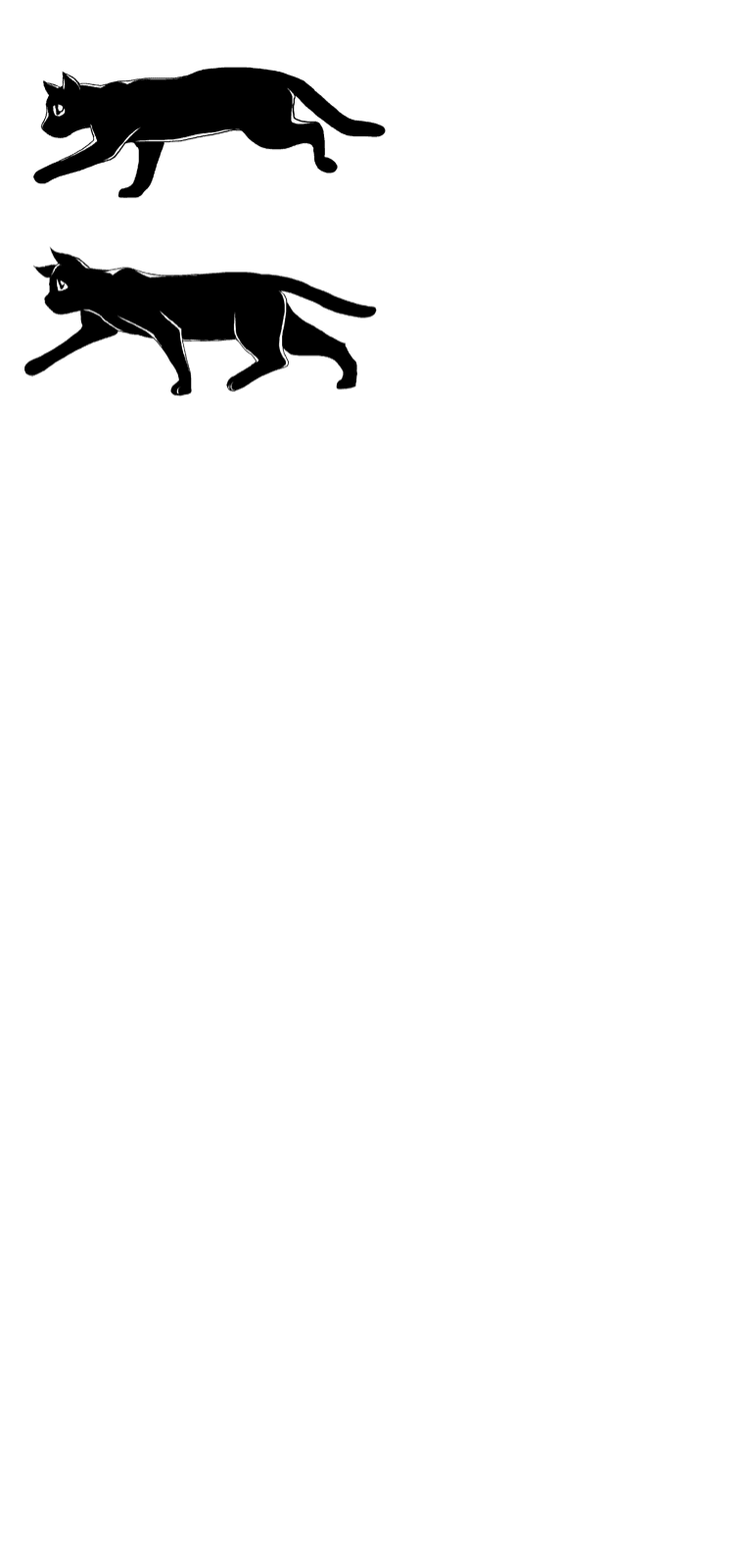
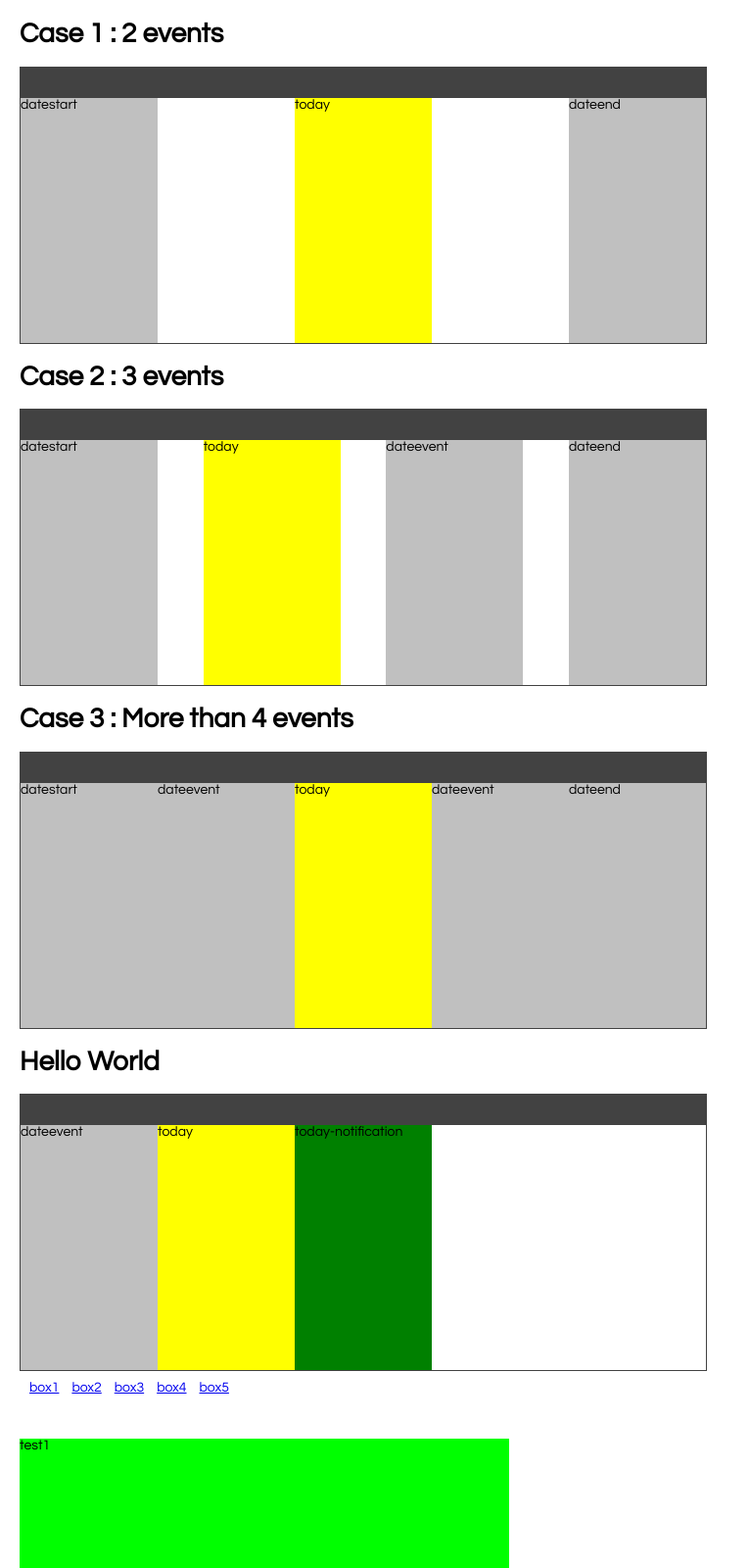
Before and after one commit to yve5/sandbox-css, a website: page app/index.html in a window 1280 px wide. Shown: the top 1600 px of the page at 98% size, without its empty margins (0-765 px from the left). Before the commit the page ends 800 px from the top, so only its background shows below. Drawn offline with Linux system fonts and the light colour scheme.

Commit message:
timeline

```diff
--- a/app/css/style.less
+++ b/app/css/style.less
@@ -1,34 +1,141 @@
 body {
     font: 14px "Century Gothic", Futura, sans-serif;
     margin: 20px;
+    padding: 0;
 }
 
-div.animation {
-    &-run {
-        background: url('../doc/tuna_sprite.png') 0 0;
-        background-repeat: no-repeat;
-        height: 200px;
-        width: 400px;
+div.window {
+    width: 700px;
+    height: 250px;
+    background-color: #fff;
 
-        animation: run 800ms steps(13) infinite;
+    border: 1px solid #424242;
+    border-top-width: 32px;
 
-        @keyframes run {
-            0%      { background-position: -1200px 0; }
-            100%    { background-position: -1200px -2591px; }
+    overflow: auto;
+}
+
+
+
+
+
+@timeline-slot-width: 20%;
+
+
+ul.timeline {
+    list-style: none;
+    padding: 0;
+    margin: 0;
+
+    overflow: auto;
+    height: 100%;
+
+    > li {
+        height: 100%;
+        float: left;
+        padding: 0;
+        margin: 0;
+
+        width: @timeline-slot-width;
+
+        &.event {
+            background-color: silver;
+        }
+
+        &.today {
+            background-color: yellow;
+        }
+
+        &.today-notification {
+            background-color: green;
         }
     }
 
-    &-walk {
-        background: url('../doc/tuna_sprite.png') 0 0;
-        background-repeat: no-repeat;
-        height: 200px;
-        width: 400px;
+    &.events-3 {
+        width: 100%;
 
-        animation: walk 900ms steps(12) infinite;
+        > li.event {
+            &:first-child {
+                margin-right: (100% - (3 * @timeline-slot-width)) / 2;
+            }
 
-        @keyframes walk {
-            0%      { background-position: 0px 0; }
-            100%    { background-position: 0px -2391px; }
+            &:last-child {
+                margin-left: (100% - (3 * @timeline-slot-width)) / 2;
+            }
+        }
+    }
+
+    &.events-4 {
+        width: 100%;
+
+        > li {
+            &.event, &.today {
+                margin-right: (100% - (4 * @timeline-slot-width)) / 3;
+            }
+
+            &.event:last-child {
+                margin-right: 0;
+            }
         }
     }
 }
+
+
+
+
+
+
+
+
+
+
+
+#nav {
+    // background-color: #FFF;
+    // position: fixed;
+    padding: 10px;
+    left: 0;
+    top: 0;
+
+    a {
+        display: inline-block;
+        margin-right: 10px;
+    }
+}
+
+@width: 500px;
+
+#container {
+    margin: 1.5em 0 0;
+    overflow: auto;
+    // width: 500%;
+    width: @width;
+    padding: 0;
+
+    ul {
+        list-style: none;
+        // width: 100%;
+        padding: 0;
+        margin: 0;
+
+        width: @width * 5;
+
+        .ab {
+            background-color: orange;
+            float: left;
+            padding: 0;
+            margin: 0;
+
+            width: @width;
+
+
+            &:nth-child(odd) {
+                background-color: lime;
+            }
+
+            div {
+                height: 500px;
+            }
+        }
+    }
+}
--- a/app/index.html
+++ b/app/index.html
@@ -1,16 +1,90 @@
 <!doctype html>
 <html>
 <head>
-    <meta charset="utf-8">
-    <meta name="viewport" content="width=device-width">
-    <meta name="description" content="Sandbox, LESS, CSS">
+    <meta Charset="utf-8">
+    <meta Name="viewport" Content="width=device-width">
+    <meta Name="description" Content="sandbox, Less, Css">
 
     <title>Sandbox · CSS</title>
 
     <link rel="stylesheet" href="css/style.css"/>
 </head>
 <body>
-    <div class="animation-run"></div>
-    <div class="animation-walk"></div>
+
+    <h1>Case 1 : 2 events</h1>
+    <div class="window">
+        <ul class="timeline events-3">
+            <li class="event">date<span>start</span></li>
+            <li class="today">today</li>
+            <li class="event">date<span>end</span></li>
+        </ul>
+    </div>
+
+    <h1>Case 2 : 3 events</h1>
+    <div class="window">
+        <ul class="timeline events-4">
+            <li class="event">date<span>start</span></li>
+            <li class="today">today</li>
+            <li class="event">date<span>event</span></li>
+            <li class="event">date<span>end</span></li>
+        </ul>
+    </div>
+
+    <h1>Case 3 : More than 4 events</h1>
+    <div class="window">
+        <ul class="timeline">
+            <li class="event">date<span>start</span></li>
+            <li class="event">date<span>event</span></li>
+            <li class="today">today</li>
+            <li class="event">date<span>event</span></li>
+            <li class="event">date<span>end</span></li>
+        </ul>
+    </div>
+
+
+
+    <h1>Hello World</h1>
+    <div class="window">
+        <ul class="timeline">
+            <li class="event">date<span>event</span></li>
+            <li class="today">today</li>
+            <li class="today-notification">today-notification</li>
+        </ul>
+    </div>
+
+
+
+
+
+    <div id="nav">
+        <a href="#box1">box1</a>
+        <a href="#box2">box2</a>
+        <a href="#box3">box3</a>
+        <a href="#box4">box4</a>
+        <a href="#box5">box5</a>
+    </div>
+
+    <br>
+
+    <div id="container">
+        <ul>
+            <li class="ab" id="box1">
+                <div>test1</div>
+            </li>
+            <li class="ab" id="box2">
+                <div>test2</div>
+            </li>
+            <li class="ab" id="box3">
+                <div>test3</div>
+            </li>
+            <li class="ab" id="box4">
+                <div>test4</div>
+            </li>
+            <li class="ab" id="box5">
+                <div>test5</div>
+            </li>
+        </ul>
+    </div>
+
 </body>
 </html>
```
Also changed, not shown: app/css/style.css.
